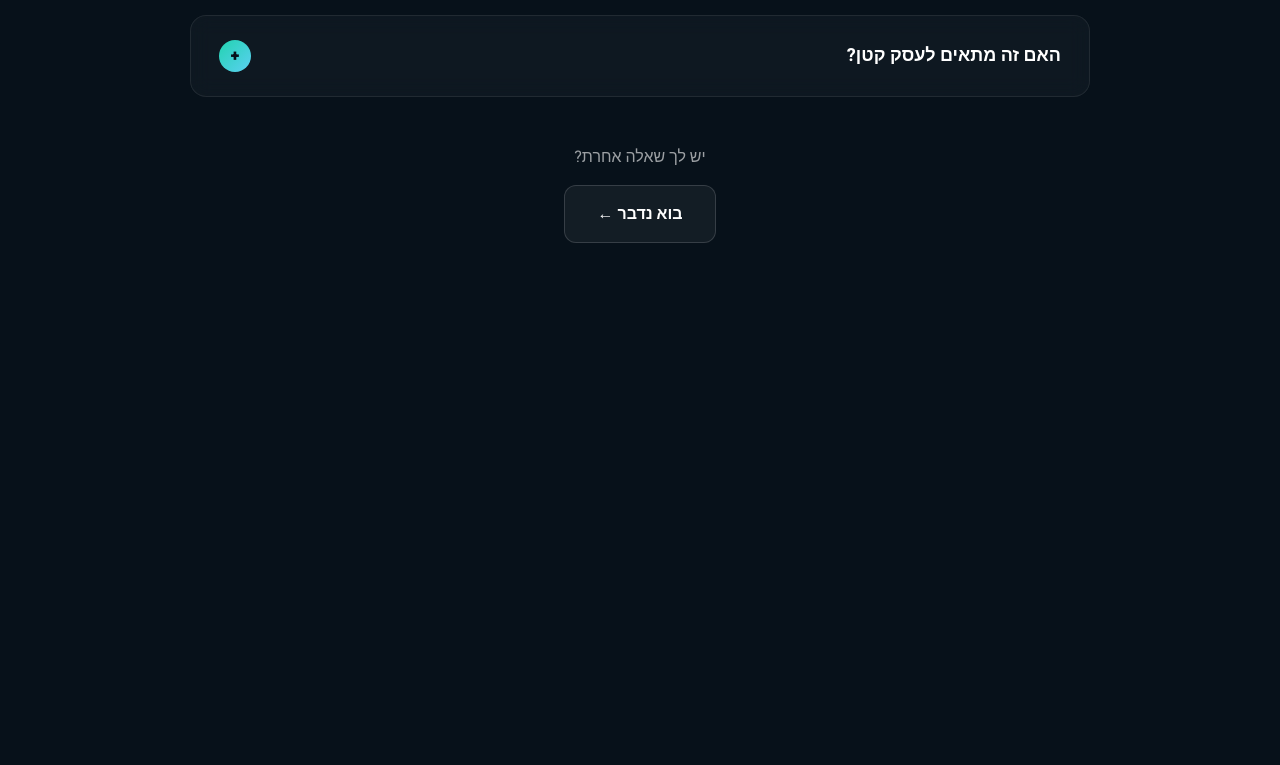
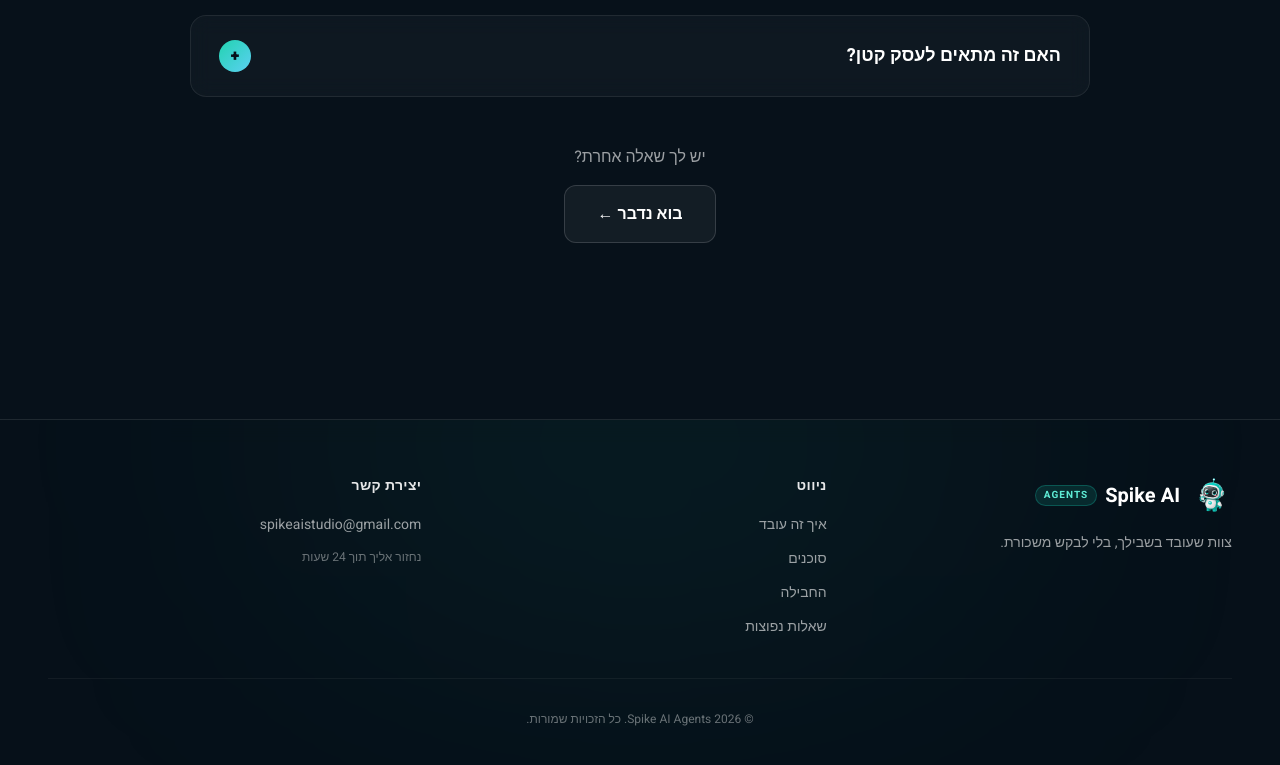
Before and after one commit to DinSpikeAI/spike-agents, a Next.js app: page / in a window 1280 px wide. Shown: the part 6917-7682 px from the top of the page. Before the commit the page ends 7288 px from the top, so only its background shows below. Built offline with nearby package versions, Linux system fonts and the light colour scheme.

Commit message:
feat: add footer with logo, navigation links, contact email and copyright

```diff
--- a/app/page.tsx
+++ b/app/page.tsx
@@ -1045,6 +1045,86 @@ export default function LandingPage() {
             </div>
           </div>
         </section>
+
+        {/* === FOOTER === */}
+        <footer className="relative border-t border-white/10 bg-[#07111A]/60 backdrop-blur-md mt-12">
+          <div className="absolute inset-0 pointer-events-none overflow-hidden">
+            <div className="absolute -top-32 left-1/2 -translate-x-1/2 w-[700px] h-[300px] bg-[#22D3B0]/8 blur-[140px] rounded-full"></div>
+          </div>
+
+          <div className="max-w-[1280px] mx-auto px-6 lg:px-12 py-14 relative">
+            <div className="grid grid-cols-1 md:grid-cols-3 gap-10 md:gap-8 mb-10">
+
+              {/* עמודה 1: לוגו + תיאור */}
+              <div className="text-center md:text-right">
+                <div className="flex items-center gap-3 mb-4 justify-center md:justify-start">
+                  <div className="relative w-10 h-10">
+                    <Image src="/spike-mascot.png" alt="Spike AI" fill className="object-contain mix-blend-screen" />
+                  </div>
+                  <div className="flex items-center gap-2">
+                    <span className="text-xl font-bold">Spike AI</span>
+                    <span className="text-[10px] font-bold tracking-widest text-[#5EEAD4] bg-[#14B8A6]/15 border border-[#14B8A6]/30 px-2 py-0.5 rounded-full">
+                      AGENTS
+                    </span>
+                  </div>
+                </div>
+                <p className="text-sm text-white/60 leading-relaxed max-w-xs mx-auto md:mx-0">
+                  צוות שעובד בשבילך, בלי לבקש משכורת.
+                </p>
+              </div>
+
+              {/* עמודה 2: קישורים */}
+              <div className="text-center md:text-right">
+                <h4 className="text-sm font-bold text-white/90 mb-4 tracking-wide">ניווט</h4>
+                <ul className="space-y-2.5">
+                  <li>
+                    <a href="#how" className="text-sm text-white/60 hover:text-[#5EEAD4] transition-colors">
+                      איך זה עובד
+                    </a>
+                  </li>
+                  <li>
+                    <a href="#agents" className="text-sm text-white/60 hover:text-[#5EEAD4] transition-colors">
+                      סוכנים
+                    </a>
+                  </li>
+                  <li>
+                    <a href="#pricing" className="text-sm text-white/60 hover:text-[#5EEAD4] transition-colors">
+                      החבילה
+                    </a>
+                  </li>
+                  <li>
+                    <a href="#faq" className="text-sm text-white/60 hover:text-[#5EEAD4] transition-colors">
+                      שאלות נפוצות
+                    </a>
+                  </li>
+                </ul>
+              </div>
+
+              {/* עמודה 3: יצירת קשר */}
+              <div className="text-center md:text-right">
+                <h4 className="text-sm font-bold text-white/90 mb-4 tracking-wide">יצירת קשר</h4>
+                <a
+                  href="mailto:spikeaistudio@gmail.com"
+                  className="inline-flex items-center gap-2 text-sm text-white/60 hover:text-[#5EEAD4] transition-colors"
+                  dir="ltr"
+                >
+                  <span>spikeaistudio@gmail.com</span>
+                </a>
+                <p className="text-xs text-white/40 mt-3 leading-relaxed">
+                  נחזור אליך תוך 24 שעות
+                </p>
+              </div>
+
+            </div>
+
+            {/* שורת copyright */}
+            <div className="pt-8 border-t border-white/5 text-center">
+              <p className="text-xs text-white/40">
+                © 2026 Spike AI Agents. כל הזכויות שמורות.
+              </p>
+            </div>
+          </div>
+        </footer>
       </div>
     </>
   );
```
